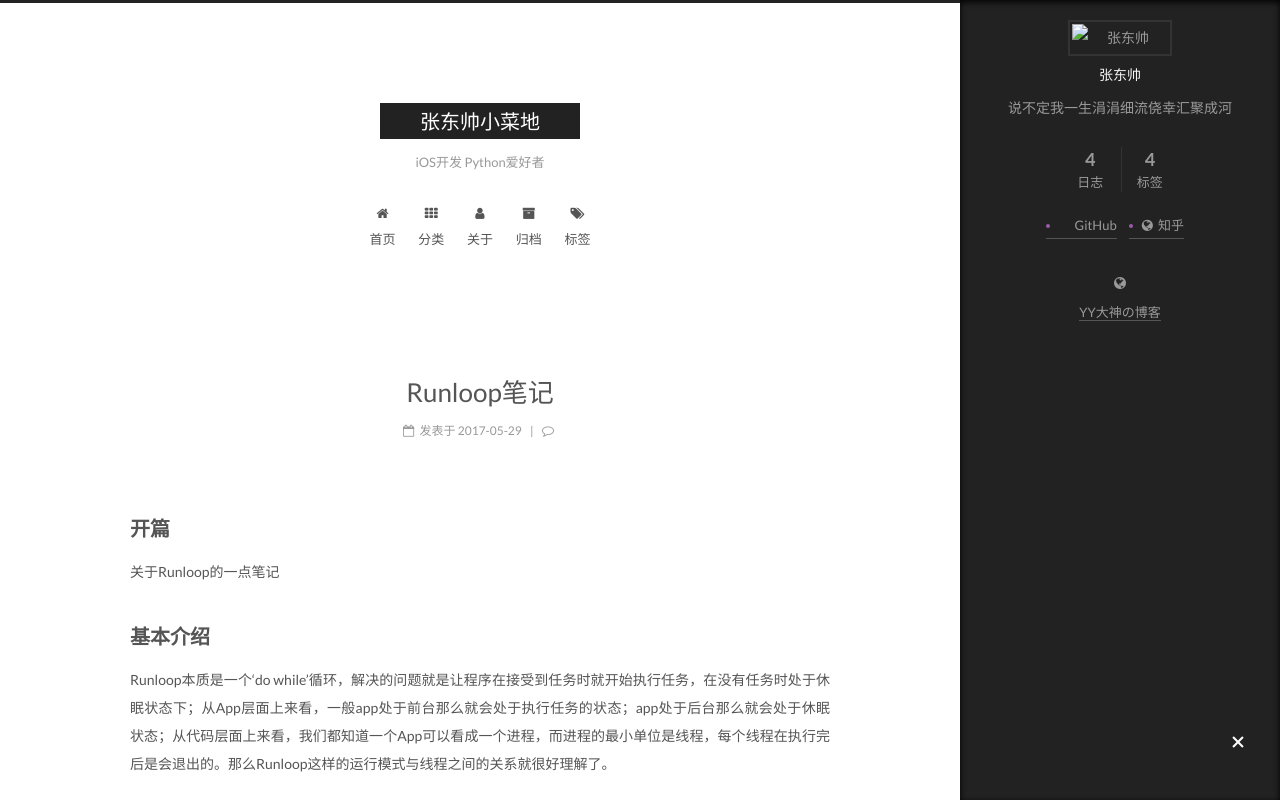
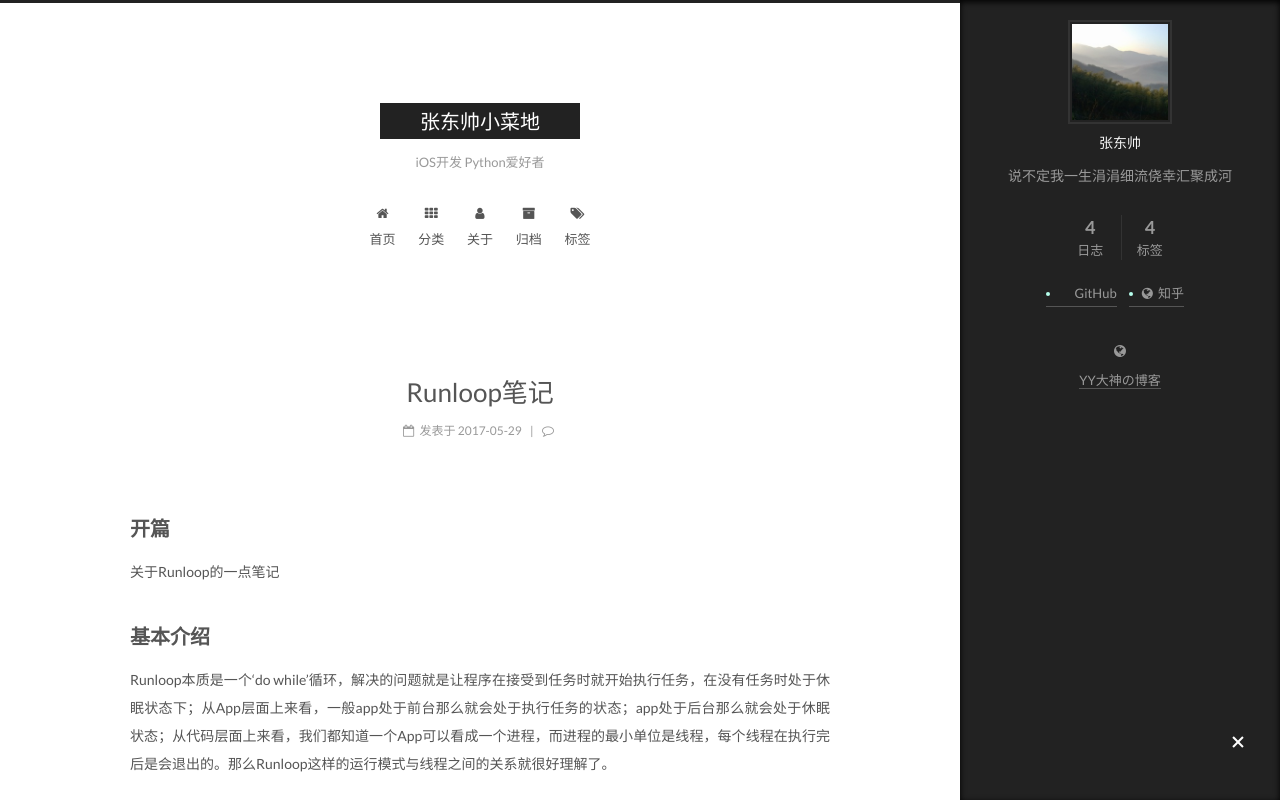
Before and after one commit to mumusa/mumu.github.io, a plain HTML site: page index.html in a window 1280 px wide. Both pictures are taken after a click on the element 1238 px from the left and 743 px from the top of the page. Shown: the top 800 px of the page. Drawn offline with Linux system fonts and the light colour scheme; some icons are missing.

Commit message:
Site updated: 2017-06-03 17:18:38

```diff
--- a/css/main.css
+++ b/css/main.css
@@ -1691,7 +1691,7 @@
   width: 4px;
   height: 4px;
   border-radius: 50%;
-  background: #985da3;
+  background: #b5ffec;
 }
 .links-of-blogroll {
   font-size: 13px;
--- a/index.html
+++ b/index.html
@@ -276,7 +276,7 @@
     <span hidden itemprop="author" itemscope itemtype="http://schema.org/Person">
       <meta itemprop="name" content="张东帅">
       <meta itemprop="description" content="">
-      <meta itemprop="image" content="/uploads/">
+      <meta itemprop="image" content="/uploads/avatar.jpg">
     </span>
 
     <span hidden itemprop="publisher" itemscope itemtype="http://schema.org/Organization">
@@ -426,7 +426,7 @@
     <span hidden itemprop="author" itemscope itemtype="http://schema.org/Person">
       <meta itemprop="name" content="张东帅">
       <meta itemprop="description" content="">
-      <meta itemprop="image" content="/uploads/">
+      <meta itemprop="image" content="/uploads/avatar.jpg">
     </span>
 
     <span hidden itemprop="publisher" itemscope itemtype="http://schema.org/Organization">
@@ -582,7 +582,7 @@
     <span hidden itemprop="author" itemscope itemtype="http://schema.org/Person">
       <meta itemprop="name" content="张东帅">
       <meta itemprop="description" content="">
-      <meta itemprop="image" content="/uploads/">
+      <meta itemprop="image" content="/uploads/avatar.jpg">
     </span>
 
     <span hidden itemprop="publisher" itemscope itemtype="http://schema.org/Organization">
@@ -785,7 +785,7 @@
     <span hidden itemprop="author" itemscope itemtype="http://schema.org/Person">
       <meta itemprop="name" content="张东帅">
       <meta itemprop="description" content="">
-      <meta itemprop="image" content="/uploads/">
+      <meta itemprop="image" content="/uploads/avatar.jpg">
     </span>
 
     <span hidden itemprop="publisher" itemscope itemtype="http://schema.org/Organization">
@@ -937,7 +937,7 @@
       <section class="site-overview sidebar-panel sidebar-panel-active">
         <div class="site-author motion-element" itemprop="author" itemscope itemtype="http://schema.org/Person">
           <img class="site-author-image" itemprop="image"
-               src="/uploads/"
+               src="/uploads/avatar.jpg"
                alt="张东帅" />
           <p class="site-author-name" itemprop="name">张东帅</p>
 
```
Also changed, not shown: about/index.html (+1 -1 lines), archives/2016/09/index.html (+1 -1 lines), archives/2016/index.html (+1 -1 lines), archives/2017/03/index.html (+1 -1 lines), archives/2017/05/index.html (+1 -1 lines), archives/2017/index.html (+1 -1 lines), archives/index.html (+1 -1 lines), categories/index.html (+1 -1 lines), tags/Runloop/index.html (+1 -1 lines), tags/iOS-Block/index.html (+1 -1 lines), tags/index.html (+1 -1 lines), tags/markdown/index.html (+1 -1 lines), tags/葱姜蒜/index.html (+1 -1 lines), year/03/14/时隔半年后的更新-Markdown基础写法/index.html (+2 -2 lines), 3 more files.
